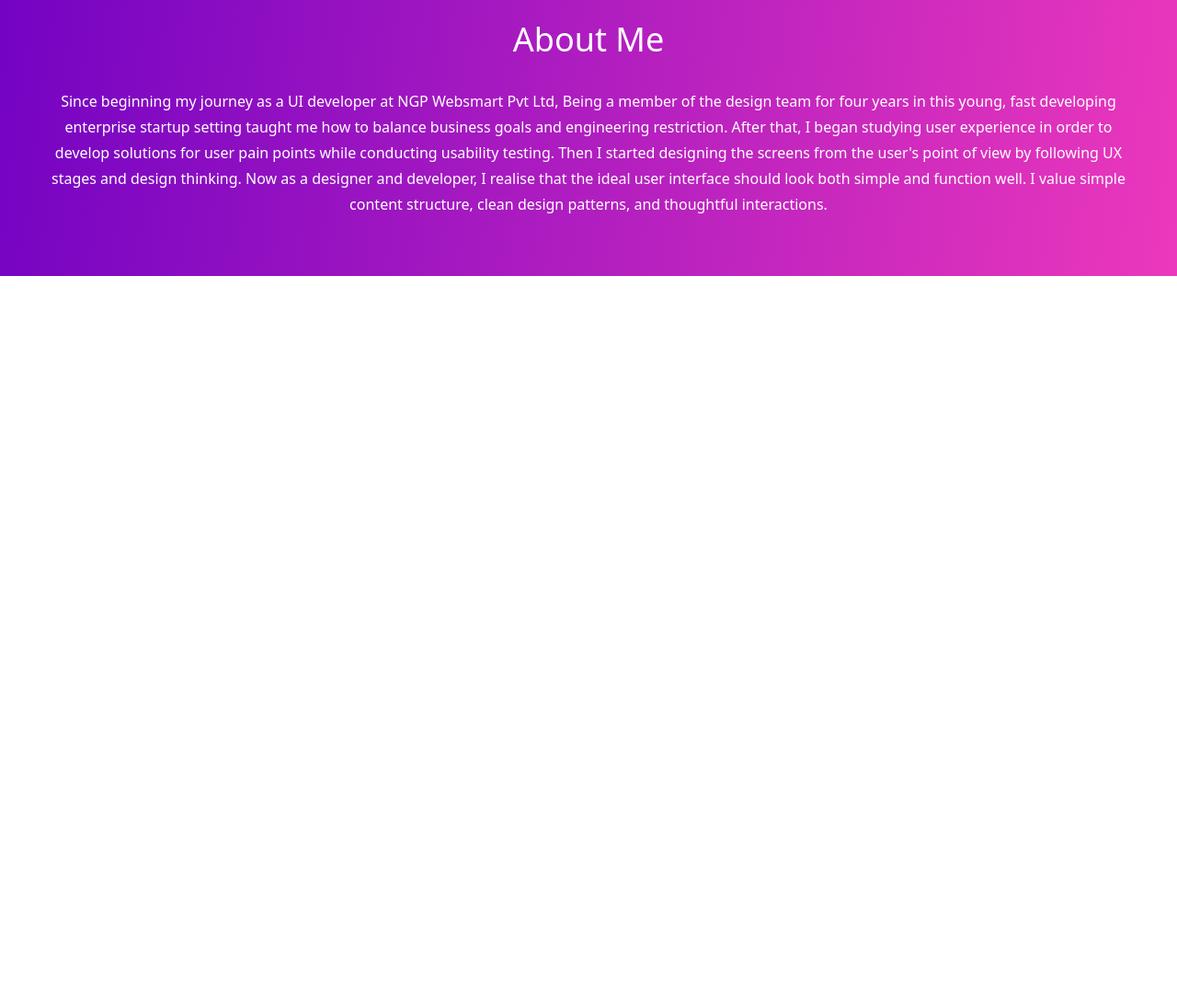
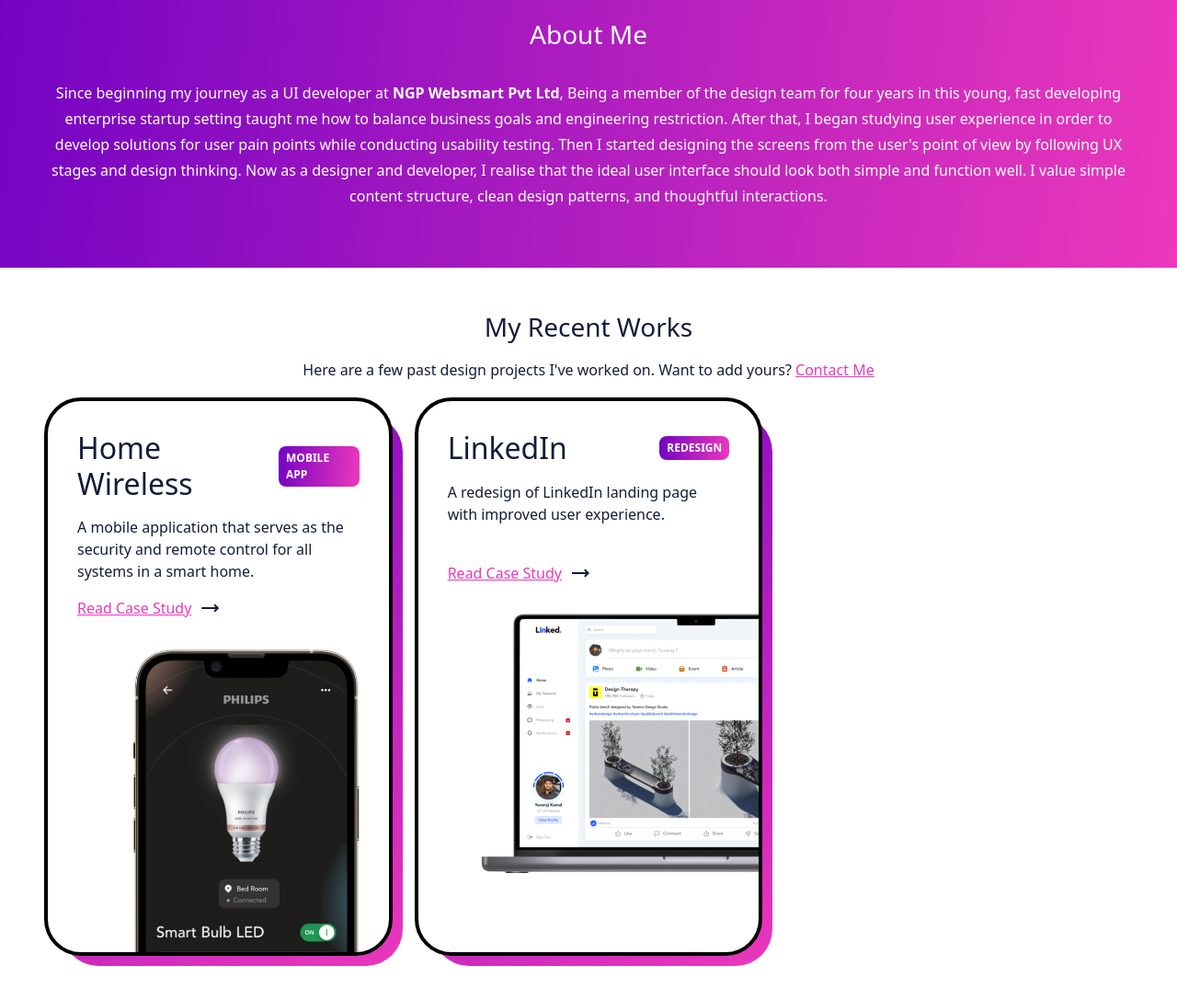
Before and after one commit to yuvarajkamal/yuvarajkamal.github.io, a plain HTML site: page index.html in a window 1280 px wide. Shown: the part 827-1914 px from the top of the page at 92% size. Before the commit the page ends 1127 px from the top, so only its background shows below. Drawn offline with nearby package versions, Linux system fonts and the light colour scheme.

Commit message:
works section

```diff
--- a/index.html
+++ b/index.html
@@ -18,6 +18,9 @@
     <link rel="preconnect" href="https://fonts.googleapis.com">
     <link rel="preconnect" href="https://fonts.gstatic.com" crossorigin>
     <link href="https://fonts.googleapis.com/css2?family=Lato:wght@300;400;700&display=swap" rel="stylesheet">
+    <!-- Icon -->
+    <link rel="stylesheet"
+        href="https://fonts.googleapis.com/css2?family=Material+Symbols+Outlined:opsz,wght,FILL,GRAD@20..48,100..700,0..1,-50..200" />
 </head>
 
 <body>
@@ -46,9 +49,9 @@
             <div class="row">
                 <div class="col flex-center">
                     <div>
-                        <h4>Hi, I’m Yuvaraj a UI/UX Designer,<br/> UI Developer and Freelancer.</h4>
+                        <h4>Hi, I’m Yuvaraj a UI/UX Designer,<br /> UI Developer and Freelancer.</h4>
                         <p>I enjoy designing and coding things that are amazingly simple.</p>
-                        <button type="button" class="btn btn-primary btn-sm">View Profile</button>
+                        <button type="button" class="btn primary-btn btn-sm">Get Started!</button>
                     </div>
                 </div>
                 <div class="col">
@@ -59,7 +62,8 @@
     </section>
     <section id="about">
         <h5>About Me</h5>
-        <p>Since beginning my journey as a UI developer at NGP Websmart Pvt Ltd, Being a member of
+        <p>Since beginning my journey as a UI developer at <b class="fw-bold">NGP Websmart Pvt Ltd</b>, Being a member
+            of
             the design team for four years in this young, fast developing enterprise startup setting taught me how to
             balance business goals and engineering restriction. After that, I began studying user experience in order to
             develop solutions for user pain points while conducting usability testing. Then I started designing the
@@ -67,6 +71,54 @@
             developer, I realise that the ideal user interface should look both simple and function well. I value simple
             content structure, clean design patterns, and thoughtful interactions.</p>
     </section>
+    <section id="works">
+        <h5>My Recent Works</h5>
+        <p>Here are a few past design projects I've worked on. Want to add yours? <a class="link" href="#">Contact
+                Me</a></p>
+        <div class="row">
+            <div class="col-4">
+                <div class="card card-1">
+                    <div class="elevate">
+                        <div class="header">
+                            <h4>Home Wireless</h4>
+                            <span>Mobile App</span>
+                        </div>
+                        <div class="content">
+                            <p>A mobile application that serves as the security and remote control for all systems in
+                                a smart home.</p>
+                            <div class="navigation">
+                                <a class="link" href="#">Read Case Study </a>
+                                <span class="material-symbols-outlined">trending_flat</span>
+                            </div>
+                        </div>
+                        <div class="footer">
+                            <img src="./assets/Work-Home_wireless.png" alt="Home Wireless App" width="80%">
+                        </div>
+                    </div>
+                </div>
+            </div>
+            <div class="col-4">
+                <div class="card card-2">
+                    <div class="elevate">
+                        <div class="header">
+                            <h4>LinkedIn</h4>
+                            <span>Redesign</span>
+                        </div>
+                        <div class="content">
+                            <p>A redesign of LinkedIn landing page with improved user experience.</p>
+                            <div class="navigation">
+                                <a class="link" href="#">Read Case Study </a>
+                                <span class="material-symbols-outlined">trending_flat</span>
+                            </div>
+                        </div>
+                        <div class="footer" style="margin-right: -32px;">
+                            <img src="./assets/Work-LinkedIn.png" alt="LinkedIn redesign" width="90%">
+                        </div>
+                    </div>
+                </div>
+            </div>
+        </div>
+    </section>
 </body>
 
 </html>
--- /dev/null
+++ b/styles/style.scss
@@ -0,0 +1,165 @@
+:root {
+    --pink: #EC38BC;
+    --dark-blue: #141C3A;
+    --white: #FFFFFF;
+  }
+
+*{
+    box-sizing: border-box;
+    margin: unset;
+}
+body{
+    margin: 0 auto;
+    font-family: 'Lato', sans-serif;
+    color: var(--pink);
+}
+
+.fw-light{
+    font-weight: 300;
+}
+.fw-regular{
+    font-weight: 400;
+}
+.fw-bold{
+    font-weight: 700;
+}
+
+.flex-center{
+    display: flex;
+    align-items: center;
+    justify-content: center;
+}
+
+.nav-item{
+    font-size: 14px;
+    margin-left: 3rem;
+    .active{
+        color: var(--pink) !important;
+    }
+}
+
+.primary-btn{
+    background-color: var(--dark-blue) !important;
+    color: var(--white) !important;
+}
+
+section#hero{
+    height: 100vh;
+    h4{
+        font-size: 2rem;
+        font-weight: 400;
+        margin-bottom: 1.5rem;
+        line-height: 50px;
+    }
+    img{
+        height: 60vh;
+    }
+}
+
+section#about{
+    padding: 3rem;
+    text-align: center;
+    color: var(--white);
+    background: linear-gradient(97.36deg, #7303C3 0%, #EC38BC 100%);
+    h5{
+        font-size: 28px;
+        margin-bottom: 2rem;
+    }
+    p{
+        line-height: 28px;
+        font-weight: 300;
+    }
+}
+
+section#works{
+    padding: 3rem;
+    color: var(--dark-blue);
+    text-align: center;
+    h5{
+        font-size: 28px;
+        margin-bottom: 1rem;
+    }
+    p{
+        line-height: 28px;
+        font-weight: 300;
+    }
+    .link{
+        color: var(--pink);
+        font-weight: 400;
+    }
+
+    .card{
+        border: 4px solid #000000;
+        border-radius: 40px;
+        padding: 2rem 2rem 0;
+        text-align: left;
+        height: 100%;
+        .header{
+            display: flex;
+            align-items: center;
+            justify-content: space-between;
+            h4{
+                font-size: 2rem;
+                font-weight: 400;
+                margin-bottom: 0;
+            }
+            span{
+                display: inline-block;
+                background: linear-gradient(93.75deg, #7303C3 0%, #EC38BC 100%);
+                border-radius: 8px;
+                padding: 4px 8px;
+                color: var(--white);
+                font-weight: 700;
+                font-size: 12px;
+                text-transform: uppercase;
+            }
+        }
+        .content{
+            p{
+                margin: 1rem 0;
+                line-height: 24px;
+                min-height: 72px;
+            }
+            .navigation{
+                display: flex;
+                align-items: center;
+                margin-bottom: 2rem;
+            }
+            a{
+                color: var(--pink);
+                font-weight: 400;
+                margin-right: 8px;
+            }
+        }
+        .footer{
+            text-align: right;
+        }
+
+    }
+    .card:before {
+        content: "";
+        z-index: -1;
+        position: absolute;
+        top: 0;
+        right: 0;
+        bottom: 0;
+        left: 0;
+        background: linear-gradient(149.94deg, #7303C3 0%, #EC38BC 100.88%);
+        transform: translate3d(15px, 15px, 0) scale(1);
+        filter: blur(0px);
+        opacity: var(0.7);
+        transition: opacity 0.3s;
+        border-radius: inherit;
+    }
+    .card::after {
+        content: "";
+        z-index: -1;
+        position: absolute;
+        top: 0;
+        right: 0;
+        bottom: 0;
+        left: 0;
+        background: inherit;
+        border-radius: inherit;
+    }
+}
```
Also changed, not shown: assets/Work-Home_wireless.png (added), assets/Work-LinkedIn.png (added), styles/style.css, 1 other file.
